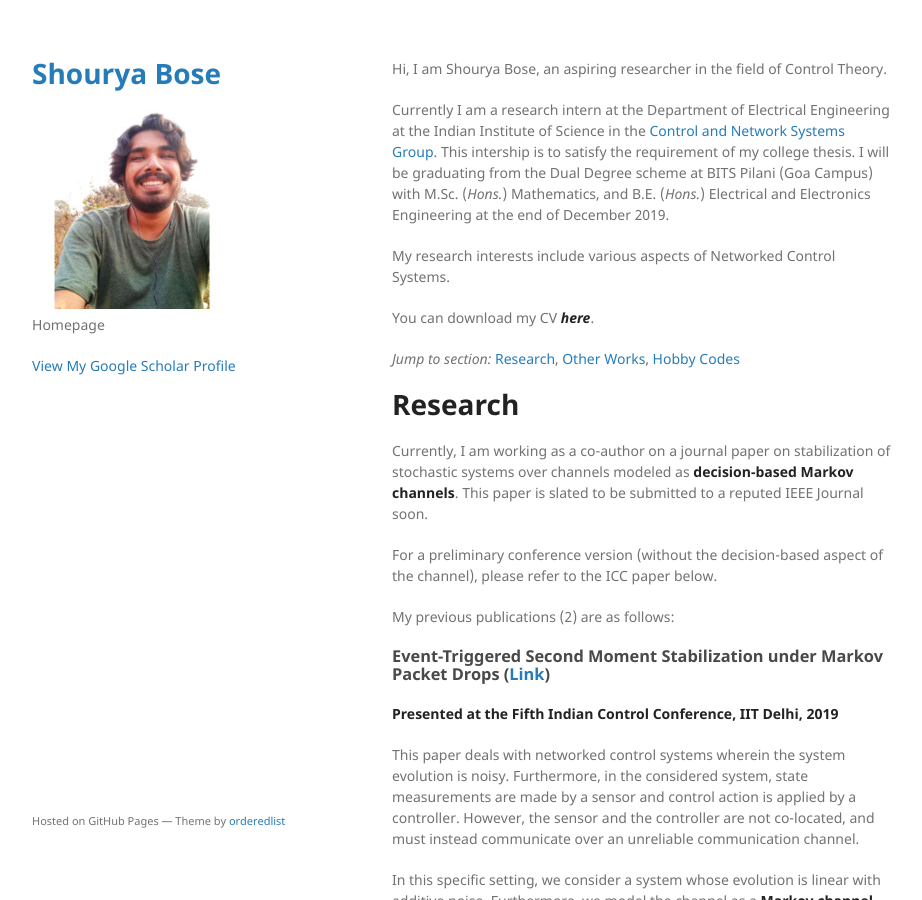
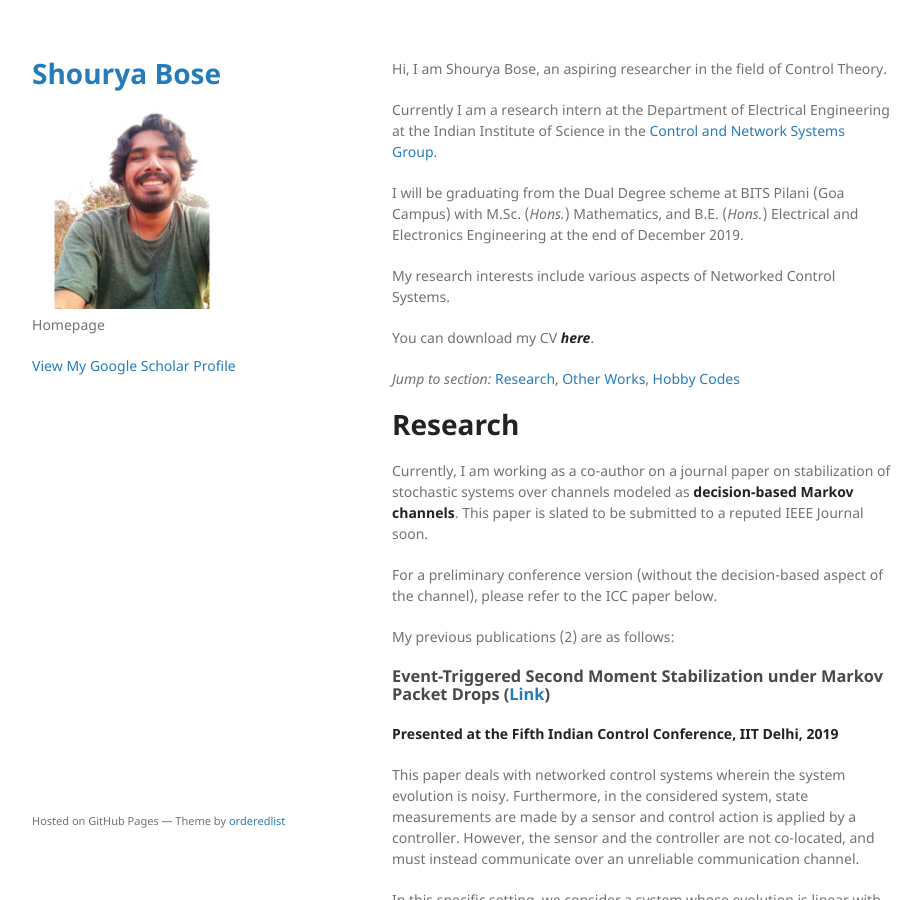
Before and after one commit to shourya01/shourya01.github.io, a Jekyll site: the page built from index.md, in a window 1280 px wide and 900 px high. Shown: the whole window, without its empty margins (178-1100 px from the left). Built offline with Jekyll 4.4.1, drawn with Linux system fonts in a browser that asks for light colours.

Commit message:
Update index.md

```diff
--- a/index.md
+++ b/index.md
@@ -6,7 +6,7 @@ Hi, I am Shourya Bose, an aspiring researcher in the field of Control Theory.
 
 Currently I am a research intern at the Department of Electrical Engineering
 at the Indian Institute of Science in the [Control and Network Systems Group](http://www.ee.iisc.ac.in/people/faculty/pavant/group.html).
-This intership is to satisfy the requirement of my college thesis.
+
 I will be graduating from the Dual Degree scheme
 at BITS Pilani (Goa Campus) with M.Sc. (_Hons._) Mathematics, and B.E. (_Hons._) Electrical and
 Electronics Engineering at the end of December 2019.
```
